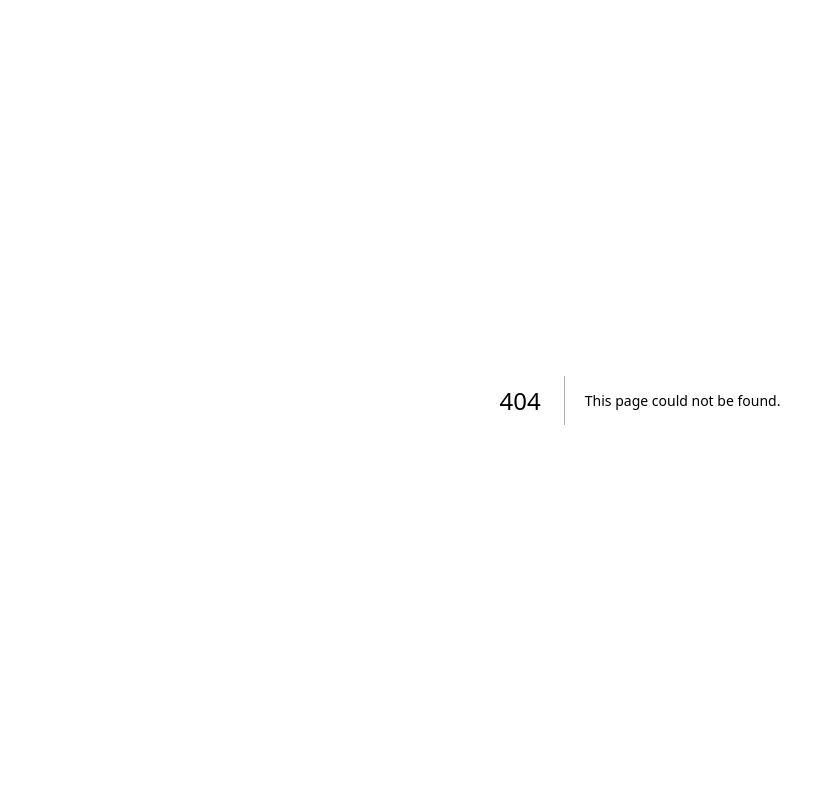
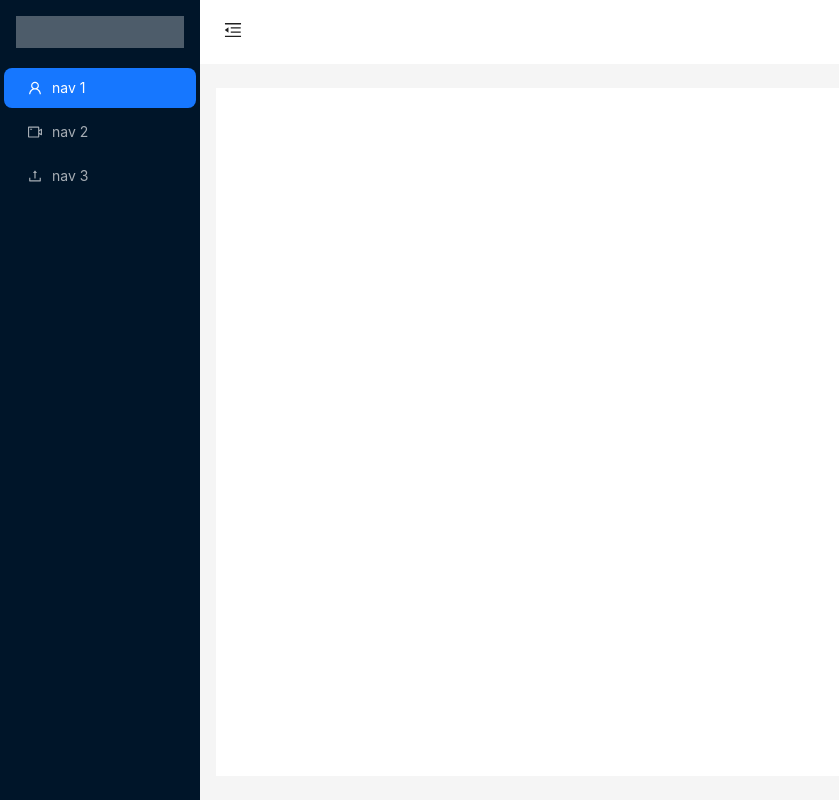
Before and after one commit to kloudbank-mfe/nextjs-v13-demo, a Next.js app in the folder host/: page /layout in a window 1280 px wide. Before the commit this address had no page. Shown: the whole page, without its empty margins (0-839 px from the left). Built offline with nearby package versions, Linux system fonts and the light colour scheme.

Commit message:
add default layout

```diff
--- /dev/null
+++ b/host/pages/layout.js
@@ -0,0 +1,70 @@
+import {
+  MenuFoldOutlined,
+  MenuUnfoldOutlined,
+  UploadOutlined,
+  UserOutlined,
+  VideoCameraOutlined,
+} from '@ant-design/icons';
+import { Layout, Menu } from 'antd';
+import React, { useState } from 'react';
+const { Header, Sider, Content } = Layout;
+
+function AppLayout({ children }) {
+  const [collapsed, setCollapsed] = useState(false);
+
+  return (
+    <Layout className="layout">
+    <Sider trigger={null} collapsible collapsed={collapsed}>
+      <div className="logo" />
+      <Menu
+          theme="dark"
+          mode="inline"
+          defaultSelectedKeys={['1']}
+          items={[
+            {
+              key: '1',
+              icon: <UserOutlined />,
+              label: 'nav 1',
+            },
+            {
+              key: '2',
+              icon: <VideoCameraOutlined />,
+              label: 'nav 2',
+            },
+            {
+              key: '3',
+              icon: <UploadOutlined />,
+              label: 'nav 3',
+            },
+          ]}
+      />
+    </Sider>
+    <Layout className="site-layout">
+      <Header
+          className="site-layout-background"
+          style={{
+            padding: 0,
+          }}
+      >
+        {React.createElement(collapsed ? MenuUnfoldOutlined : MenuFoldOutlined, {
+          className: 'trigger',
+          onClick: () => setCollapsed(!collapsed),
+        })}
+      </Header>
+
+      <Content
+          className="site-layout-background"
+          style={{
+            margin: '24px 16px',
+            padding: 24,
+          }}
+      >
+      {children}
+      </Content>
+
+    </Layout>
+  </Layout>
+  );
+}
+
+export default AppLayout;
```
Also changed, not shown: host/pages/index.js (+4 -4 lines), host/pages/pagination/index.js (deleted, +0 -10 lines), host/pages/pagination/index.jsx (added, +18 -0 lines), host/pages/pagination/page.jsx (added, +9 -0 lines).
